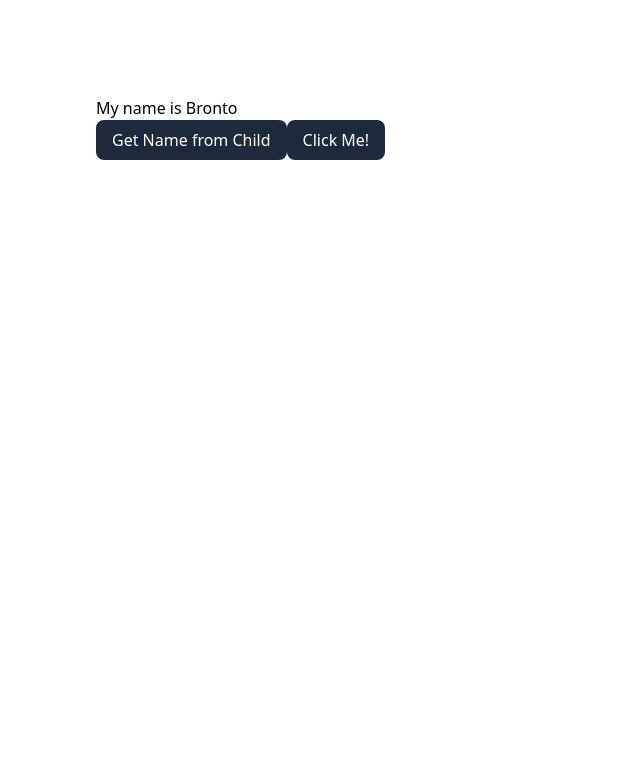
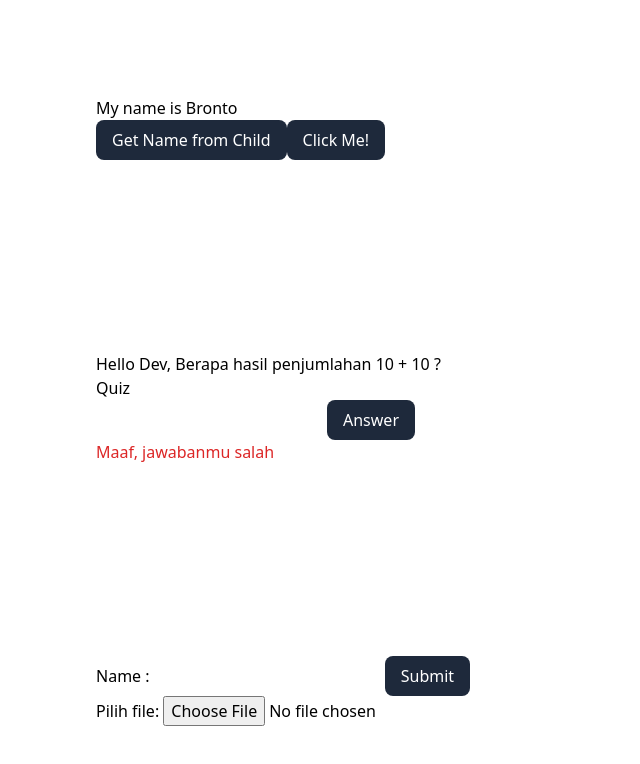
Before and after one commit to mirzavic4869/build-scalable-app, a Next.js app: page / in a window 1280 px wide. Shown: the top 764 px of the page, without its empty margins (0-640 px from the left). Built offline with nearby package versions, Linux system fonts and the light colour scheme.

Commit message:
creaye form

```diff
--- a/src/pages/index.js
+++ b/src/pages/index.js
@@ -1,4 +1,4 @@
-import { useState } from "react";
+import React, { useState } from "react";
 
 const User = ({ name, send }) => {
 	const sendToParent = () => {
@@ -14,24 +14,93 @@ const User = ({ name, send }) => {
 	);
 };
 
+// Conditional Rendering
+const Message = ({ result }) => {
+	return <div>{result == 20 ? <h1 className="text-teal-500">Jawabanmu Benar</h1> : <h1 className="text-red-600">Maaf, jawabanmu salah</h1>}</div>;
+
+	// if (result) {
+	// 	if (result == 20) {
+	// 		return <h1 className="text-teal-500">Jawabanmu Benar</h1>;
+	// 	} else {
+	// 		return <h1 className="text-red-600">Maaf, jawabanmu salah</h1>;
+	// 	}
+	// } else {
+	// 	return <div />;
+	// }
+};
+
+// Form
+
 export default function Home() {
 	const [state, setState] = useState("Bronto");
+	const [message, setMessage] = useState("");
+	const [result, setResult] = useState(0);
+	const [fillForm, setFillForm] = useState("");
 
-	const handleChange = () => {
-		setState("T-Rex");
+	const handleChange = (a) => {
+		setState(a);
 	};
 
 	const getName = (name) => {
 		setState(name);
 	};
 
+	const handleAnswer = (e) => {
+		setMessage(e.target.value);
+	};
+
+	const handleClick = () => {
+		setResult(message);
+	};
+
+	const handleFormChange = (e) => {
+		setFillForm(e.target.value);
+	};
+
+	const handleSubmit = () => {
+		alert(`Hello ${fillForm}`);
+	};
+
+	const fileInput = React.createRef();
+
+	const handleSubmitFile = (e) => {
+		e.preventDefault;
+		alert(`Name File : ${e.fileInput.currentFile[0].name}`);
+	};
+
 	return (
 		<>
 			<div className="p-24">
 				<User name={state} send={getName} />
-				<button className="bg-slate-800 px-4 py-2 rounded-lg text-white" onClick={handleChange}>
+				<button className="bg-slate-800 px-4 py-2 rounded-lg text-white" onClick={() => handleChange("T-Rex")}>
 					Click Me!
 				</button>
+			</div>
+			{/* Conditional Rendering */}
+			<div className="p-24">
+				<p>Hello Dev, Berapa hasil penjumlahan 10 + 10 ?</p>
+				<fieldset>
+					<legend>Quiz</legend>
+					<input type="number" value={message} onChange={handleAnswer} />
+					<button className="bg-slate-800 px-4 py-2 rounded-lg text-white" onClick={handleClick}>
+						Answer
+					</button>
+				</fieldset>
+				<Message result={result} />
+			</div>
+			{/* Form */}
+			<div className="p-24">
+				<form onSubmit={handleSubmit}>
+					<label>
+						Name : <input value={fillForm} onChange={handleFormChange} />
+					</label>
+					<input className="bg-slate-800 px-4 py-2 rounded-lg text-white" type="submit" value="Submit" />
+				</form>
+				<form onSubmit={handleSubmitFile}>
+					<label>
+						Pilih file: <input type="file" ref={fileInput} />
+					</label>
+				</form>
 			</div>
 		</>
 	);
```
